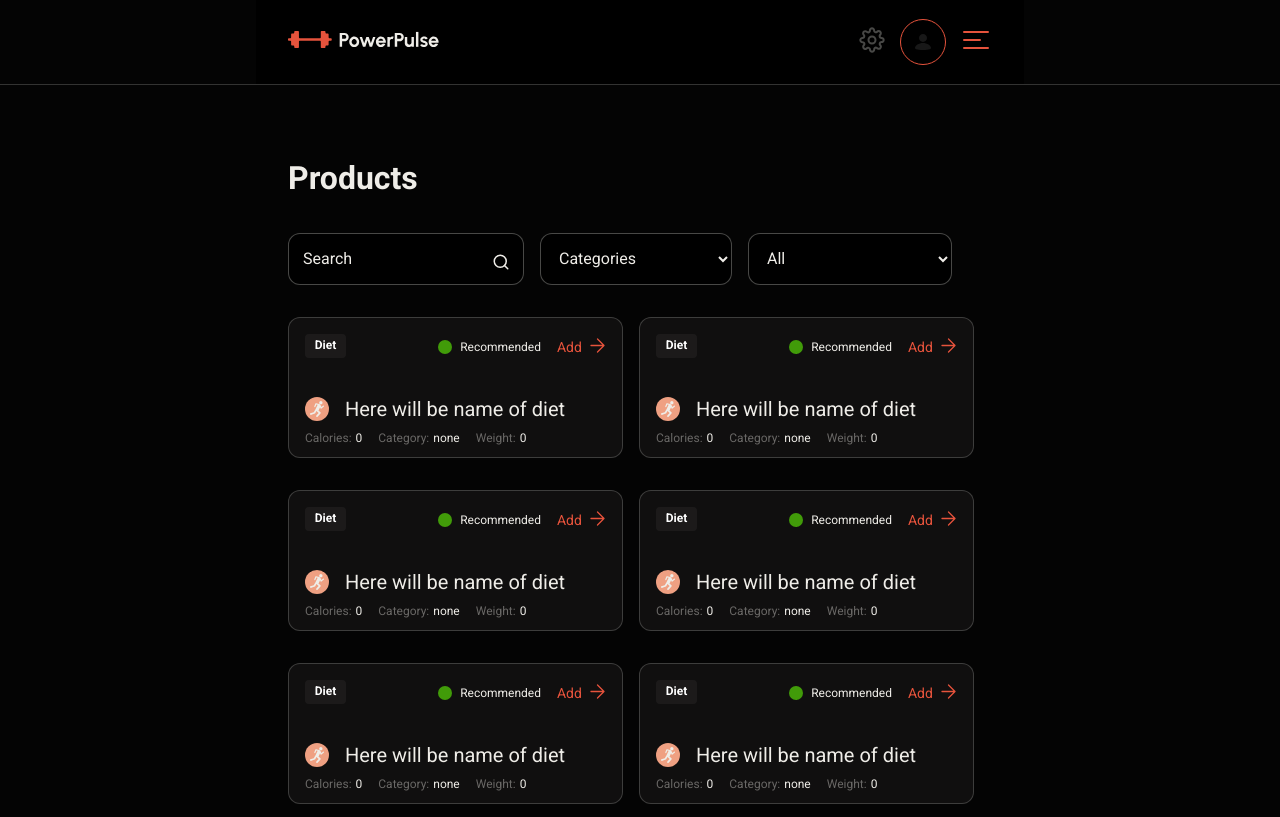
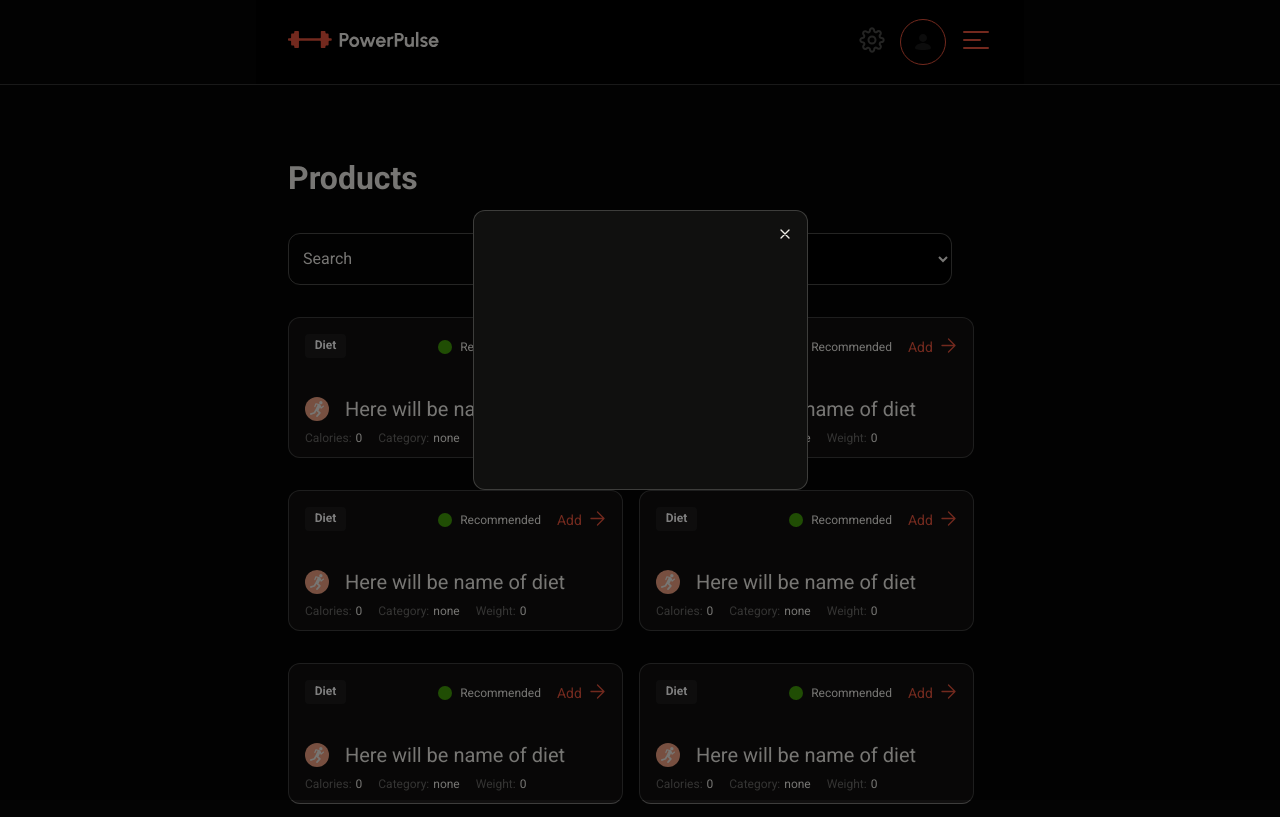
Before and after one commit to Parchello/PowerPulse, a React (Vite) app: page /PowerPulse/products in a window 1280 px wide. Built offline with nearby package versions, Linux system fonts and the light colour scheme.

Commit message:
push-lock

```diff
--- a/package.json
+++ b/package.json
@@ -19,11 +19,13 @@
     "@vitejs/plugin-react-swc": "^3.3.2",
     "axios": "^1.6.7",
     "formik": "^2.4.5",
+    "modal": "^1.2.0",
     "modern-normalize": "^2.0.0",
     "normalize.css": "^8.0.1",
     "react": "^18.2.0",
     "react-countdown-circle-timer": "^3.2.1",
     "react-dom": "^18.2.0",
+    "react-modal": "^3.16.1",
     "react-redux": "^9.1.0",
     "react-router-dom": "^6.15.0",
     "react-slick": "^0.30.2",
--- a/src/components/Products/DietCardsList/DietCardsList.jsx
+++ b/src/components/Products/DietCardsList/DietCardsList.jsx
@@ -1,3 +1,4 @@
+import { useState } from 'react';
 import sprite from '../../../assets/sprite.svg';
 import {
   AddBtn,
@@ -15,9 +16,13 @@ import {
   RecomendStatusCircle,
   RecommendStatusText,
 } from './DietCardsList.styled';
+import { ModalProducts } from '../ModalProducts/ModalProducts';
 
 export const DietCardsList = () => {
+  const [modalProductsIsOpen, setModalProductsIsOpen] = useState(false);
+
   return (
+    <>
       <DietBlockContainer>
         <DietBlock>
           <DietTextBox>
@@ -26,7 +31,7 @@ export const DietCardsList = () => {
           <RecomendBox>
             <RecomendStatusCircle></RecomendStatusCircle>
             <RecommendStatusText>Recommended</RecommendStatusText>
-          <AddBtn>
+            <AddBtn onClick={() => setModalProductsIsOpen(true)}>
               Add
               <svg width="16px" height="16px">
                 <use xlinkHref={sprite + '#icon-red-raw'} />
@@ -300,5 +305,11 @@ export const DietCardsList = () => {
           </DietInfoList>
         </DietBlock>
       </DietBlockContainer>
+
+      <ModalProducts
+        isOpen={modalProductsIsOpen}
+        onClose={() => setModalProductsIsOpen(false)}
+      />
+    </>
   );
 };
--- a/src/components/Products/DietCardsList/DietCardsList.styled.jsx
+++ b/src/components/Products/DietCardsList/DietCardsList.styled.jsx
@@ -31,8 +31,6 @@ export const DietBlock = styled.li`
 
   @media screen and (min-width: 1440px) {
     width: 405px;
-    /* max-width: 405px;
-    flex-basis: calc((100% - 32px) / 2 - 16px); */
   }
 `;
 
--- /dev/null
+++ b/src/components/Products/ModalProducts/ModalProducts.jsx
@@ -0,0 +1,23 @@
+import sprite from '../../../assets/sprite.svg';
+import {
+  CloseBtn,
+  Modal,
+  ModalContent,
+  ModalWrapper,
+} from './ModalProducts.styled';
+
+export const ModalProducts = () => {
+  return (
+    <Modal>
+      <ModalWrapper>
+        <ModalContent>
+          <CloseBtn>
+            <svg width="16px" height="16px">
+              <use xlinkHref={sprite + '#icon-close'} />
+            </svg>
+          </CloseBtn>
+        </ModalContent>
+      </ModalWrapper>
+    </Modal>
+  );
+};
--- /dev/null
+++ b/src/components/Products/ModalProducts/ModalProducts.styled.jsx
@@ -0,0 +1,52 @@
+import styled from 'styled-components';
+
+export const Modal = styled.div`
+  position: fixed;
+  top: 0;
+  left: 0;
+  width: 100%;
+  height: 100%;
+  background-color: rgba(0, 0, 0, 0.5);
+  overflow: hidden;
+  overflow-y: auto;
+  transition: opacity 0.36;
+  z-index: 999;
+`;
+
+export const ModalWrapper = styled.div`
+  position: absolute;
+  top: 0;
+  left: 0;
+  display: flex;
+  justify-content: center;
+  align-items: center;
+  width: 100%;
+  min-height: 100%;
+`;
+
+export const ModalContent = styled.div`
+  position: relative;
+  margin: 20px;
+  /* width: 100%; */
+  width: 335px;
+  height: 280px;
+  max-width: 600px;
+  border: 1px solid rgba(239, 237, 232, 0.2);
+  border-radius: 12px;
+  background: #10100f;
+  pad: 40px 20px 20px 20px;
+  transform: translateY(-50px);
+  transition:
+    opacity 0.3s,
+    transform 0.3s;
+`;
+
+export const CloseBtn = styled.button`
+  position: absolute;
+  top: 14px;
+  right: 14px;
+  width: 22px;
+  height: 22px;
+  border: none;
+  background-color: transparent;
+`;
--- a/src/components/Products/Products.jsx
+++ b/src/components/Products/Products.jsx
@@ -1,4 +1,5 @@
 import { DietCardsList } from './DietCardsList/DietCardsList';
+// import { ModalProducts } from './ModalProducts/ModalProducts';
 import { Container } from './Products.styled';
 import { ProductsFilter } from './ProductsFilter/ProductsFilter';
 import { ProductsLayout } from './ProductsLayOut/ProductsLayOut';
@@ -9,6 +10,7 @@ export const Products = () => {
       <Container>
         <ProductsFilter />
         <DietCardsList />
+        {/* <ModalProducts /> */}
       </Container>
     </ProductsLayout>
   );
--- a/src/components/Products/Products.styled.jsx
+++ b/src/components/Products/Products.styled.jsx
@@ -1,40 +1,3 @@
 import styled from 'styled-components';
 
-export const Container = styled.div`
-  /* width: 100%;
-  padding-left: 20px;
-  padding-right: 20px;
-  padding-bottom: 40px;
-  margin: 0 auto;
-  outline: 2px solid red;
-
-  max-width: 375px;
-
-  @media screen and (min-width: 768px) {
-    max-width: 768px;
-    padding-left: 32px;
-    padding-right: 32px;
-
-    padding-bottom: 48px;
-  }
-
-  @media screen and (min-width: 1440px) {
-    max-width: 1440px;
-    padding-left: 96px;
-    padding-right: 32px;
-    padding-bottom: 171px;
-
-    display: flex;
-    gap: 76px;
-  } */
-`;
-
-// export const FlexContainer = styled.div`
-//   /* Визначте бажаний проміжок між елементами */
-//   @media screen and (min-width: 1440px) {
-//     display: flex;
-//     align-items: center; /* Це забезпечить вирівнювання елементів по вертикалі */
-//     gap: 16px;
-//     justify-content: space-between; /* Це забезпечить рівномірний розподіл елементів по ширині контейнера */
-//   }
-// `;
+export const Container = styled.div``;
--- a/src/components/Products/ProductsFilter/ProductsFilter.styled.jsx
+++ b/src/components/Products/ProductsFilter/ProductsFilter.styled.jsx
@@ -44,7 +44,7 @@ export const Filters = styled.div`
   @media screen and (min-width: 1440px) {
     margin-top: 68px;
     margin-bottom: 28px;
-    background-color: rgba(0, 0, 0, 0.5);
+    background-color: rgba(0, 0, 0, 0);
   }
 `;
 
@@ -75,6 +75,7 @@ export const SvgIcon = styled.svg`
 
 export const SearchInput = styled.input`
   background-color: black;
+  background-color: rgba(0, 0, 0, 0);
   border: 1px solid rgba(239, 237, 232, 0.3);
   border-radius: 12px;
   padding: 14px;
--- a/src/components/Products/ProductsLayOut/ProductsLayOut.styled.jsx
+++ b/src/components/Products/ProductsLayOut/ProductsLayOut.styled.jsx
@@ -6,7 +6,6 @@ import productsImgDesctop2x from '../../../assets/img/bg-products@2x.jpg';
 export const BgImgHolder = styled.div`
   @media screen and (min-width: 1440px) {
     background-image: url(${productsImgDesctop1x});
-    /* background-size: contain;  */
     background-repeat: no-repeat;
     background-position: right;
 
```
Also changed, not shown: 1 other file (tests, documents, lock files or other folders). Lines whose indentation alone changed are shown as unchanged.
